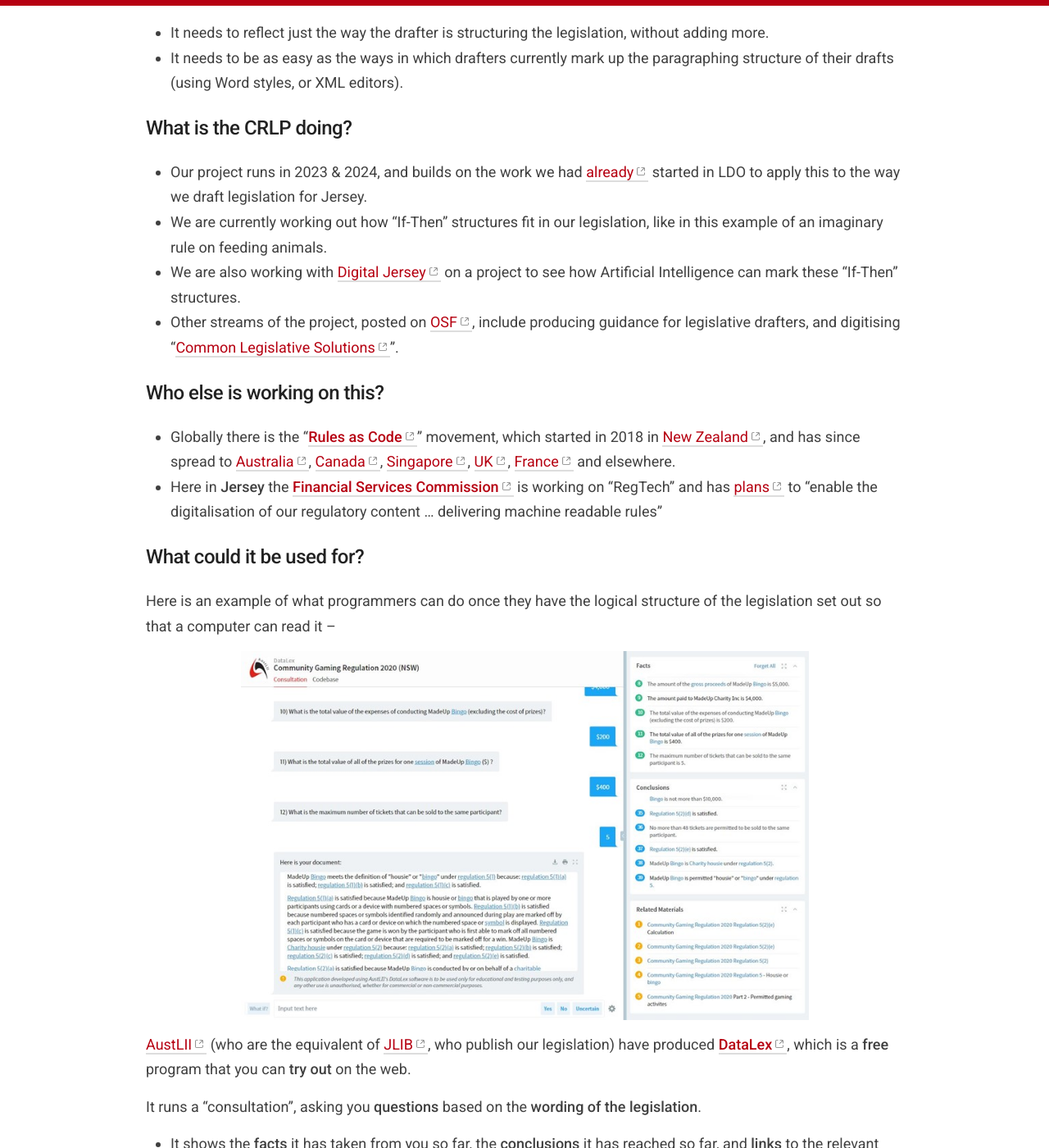
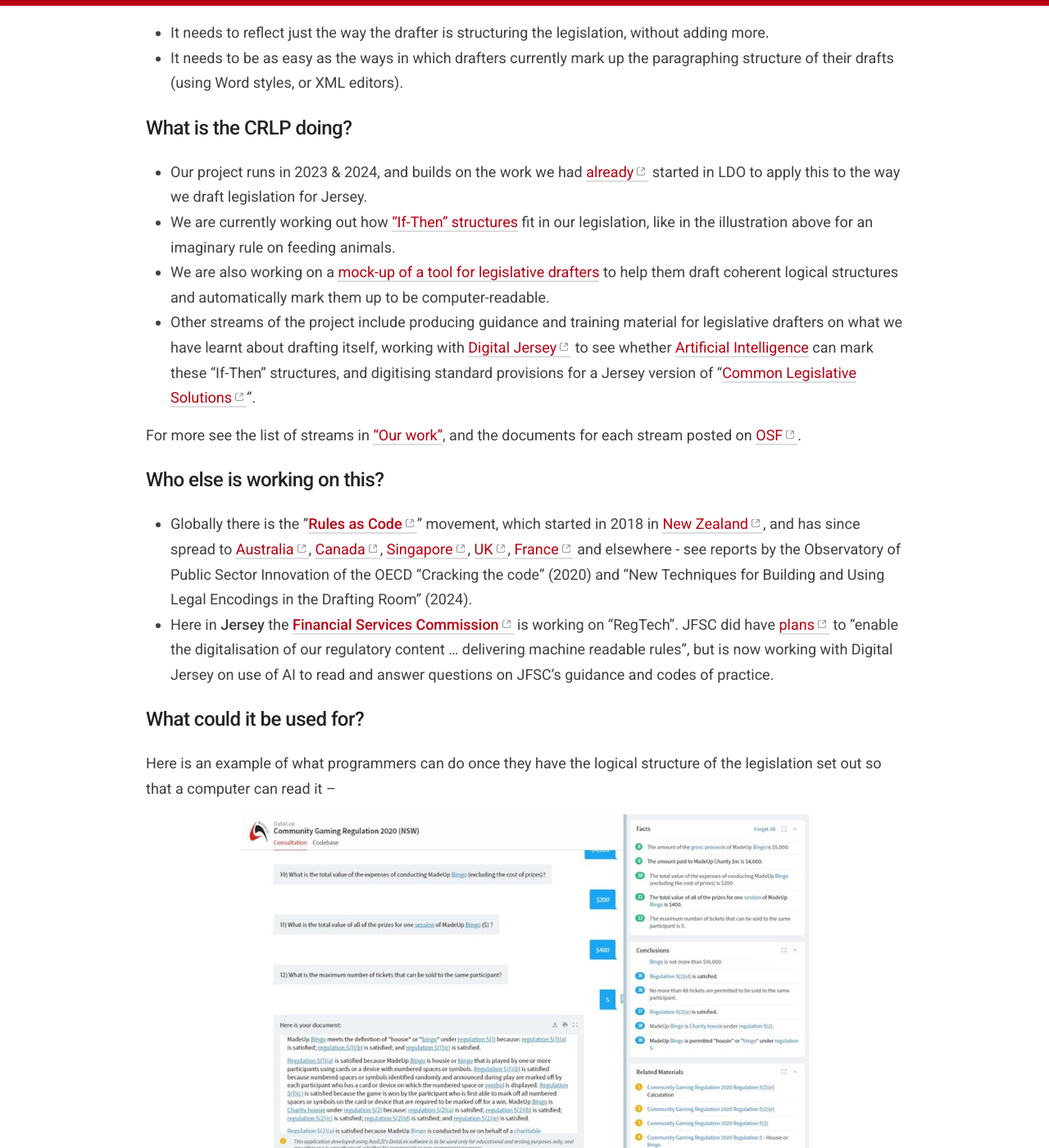
Before and after one commit to crlp-jerseyldo/crlp-jerseyldo.github.io, a Jekyll site: the page built from _pages/about.md, in a window 1280 px wide and 1400 px high, scrolled down 1068 px. Shown: the whole window at 82% size. Built offline with Jekyll 4.4.1, drawn with Linux system fonts in a browser that asks for light colours.

Commit message:
Update about.md
expanding, adding links, and taking account of new IDE-like tool page

```diff
--- a/_pages/about.md
+++ b/_pages/about.md
@@ -27,14 +27,16 @@ By finding an **easy-to-use** way for **legislative drafters** to mark up the lo
 ## What is the CRLP doing?
 
 - Our project runs in 2023 & 2024, and builds on the work we had [already](https://legislativedrafter.wordpress.com/2022/08/06/gathering-the-public-output-on-rac-from-jersey-ldo/){:target="_blank"} started in LDO to apply this to the way we draft legislation for Jersey.
-- We are currently working out how "If-Then" structures fit in our legislation, like in this example of an imaginary rule on feeding animals.
-- We are also working with [Digital Jersey](https://www.digital.je/){:target="_blank"} on a project to see how Artificial Intelligence can mark these "If-Then" structures.
-- Other streams of the project, posted on [OSF](https://osf.io/yzf6x/){:target="_blank"}, include producing guidance for legislative drafters, and digitising "[Common Legislative Solutions](https://www.gov.uk/government/publications/common-legislative-solutions-a-guide-to-tackling-recurring-policy-issues-in-legislation){:target="_blank"}".
+- We are currently working out how ["If-Then" structures](/work/parsing-exercises) fit in our legislation, like in the illustration above for an imaginary rule on feeding animals.
+- We are also working on a [mock-up of a tool for legislative drafters](/work/an-ide-for-legislation) to help them draft coherent logical structures and automatically mark them up to be computer-readable.
+- Other streams of the project include producing guidance and training material for legislative drafters on what we have learnt about drafting itself, working with [Digital Jersey](https://www.digital.je/){:target="_blank"} to see whether [Artificial Intelligence](work/artificial-intelligence-and-legislation) can mark these "If-Then" structures, and digitising standard provisions for a Jersey version of "[Common Legislative Solutions](https://www.gov.uk/government/publications/common-legislative-solutions-a-guide-to-tackling-recurring-policy-issues-in-legislation){:target="_blank"}".
+
+For more see the list of streams in ["Our work"](/work), and the documents for each stream posted on [OSF](https://osf.io/yzf6x/){:target="_blank"}.
 
 ## Who else is working on this?
 
-- Globally there is the "[**Rules as Code**](https://github.com/Rules-as-Code-League/RaC-Handbook/wiki/1-Introduction:-What-is-Rules-as-Code%3F){:target="_blank"}" movement, which started in 2018 in [New Zealand](https://www.youtube.com/watch?v=S4KWlmQBAc0&list=PLxI6pLSZVXTp3BA9IBK-Q_yZukyImMcnq&index=6){:target="_blank"}, and has since spread to [Australia](https://www.nsw.gov.au/media-releases/digitising-rules-of-government-to-make-compliance-easy){:target="_blank"}, [Canada](https://csps-efpc.gc.ca/video/rules-as-code-1-eng.aspx){:target="_blank"}, [Singapore](https://www.youtube.com/watch?v=NEjrV4Wwyh8), [UK](https://azwyner.info/2020/03/02/rules-as-code/){:target="_blank"}, [France](https://github.com/openfisca/openfisca-france/){:target="_blank"} and elsewhere.
-- Here in **Jersey** the [**Financial Services Commission**](https://www.jerseyfsc.org/){:target="_blank"} is working on "RegTech" and has [plans](https://www.jerseyfsc.org/media/5699/the-regtech-opportunity.pdf){:target="_blank"} to "enable the digitalisation of our regulatory content ... delivering machine readable rules"
+- Globally there is the "[**Rules as Code**](https://github.com/Rules-as-Code-League/RaC-Handbook/wiki/1-Introduction:-What-is-Rules-as-Code%3F){:target="_blank"}" movement, which started in 2018 in [New Zealand](https://www.youtube.com/watch?v=S4KWlmQBAc0&list=PLxI6pLSZVXTp3BA9IBK-Q_yZukyImMcnq&index=6){:target="_blank"}, and has since spread to [Australia](https://www.nsw.gov.au/media-releases/digitising-rules-of-government-to-make-compliance-easy){:target="_blank"}, [Canada](https://csps-efpc.gc.ca/video/rules-as-code-1-eng.aspx){:target="_blank"}, [Singapore](https://www.youtube.com/watch?v=NEjrV4Wwyh8), [UK](https://azwyner.info/2020/03/02/rules-as-code/){:target="_blank"}, [France](https://github.com/openfisca/openfisca-france/){:target="_blank"} and elsewhere - see reports by the Observatory of Public Sector Innovation of the OECD "Cracking the code" (2020) and "New Techniques for Building and Using Legal Encodings in the Drafting Room" (2024).
+- Here in **Jersey** the [**Financial Services Commission**](https://www.jerseyfsc.org/){:target="_blank"} is working on "RegTech". JFSC did have [plans](https://www.jerseyfsc.org/media/5699/the-regtech-opportunity.pdf){:target="_blank"} to "enable the digitalisation of our regulatory content ... delivering machine readable rules", but is now working with Digital Jersey on use of AI to read and answer questions on JFSC's guidance and codes of practice.
 
 ## What could it be used for?
 
```
